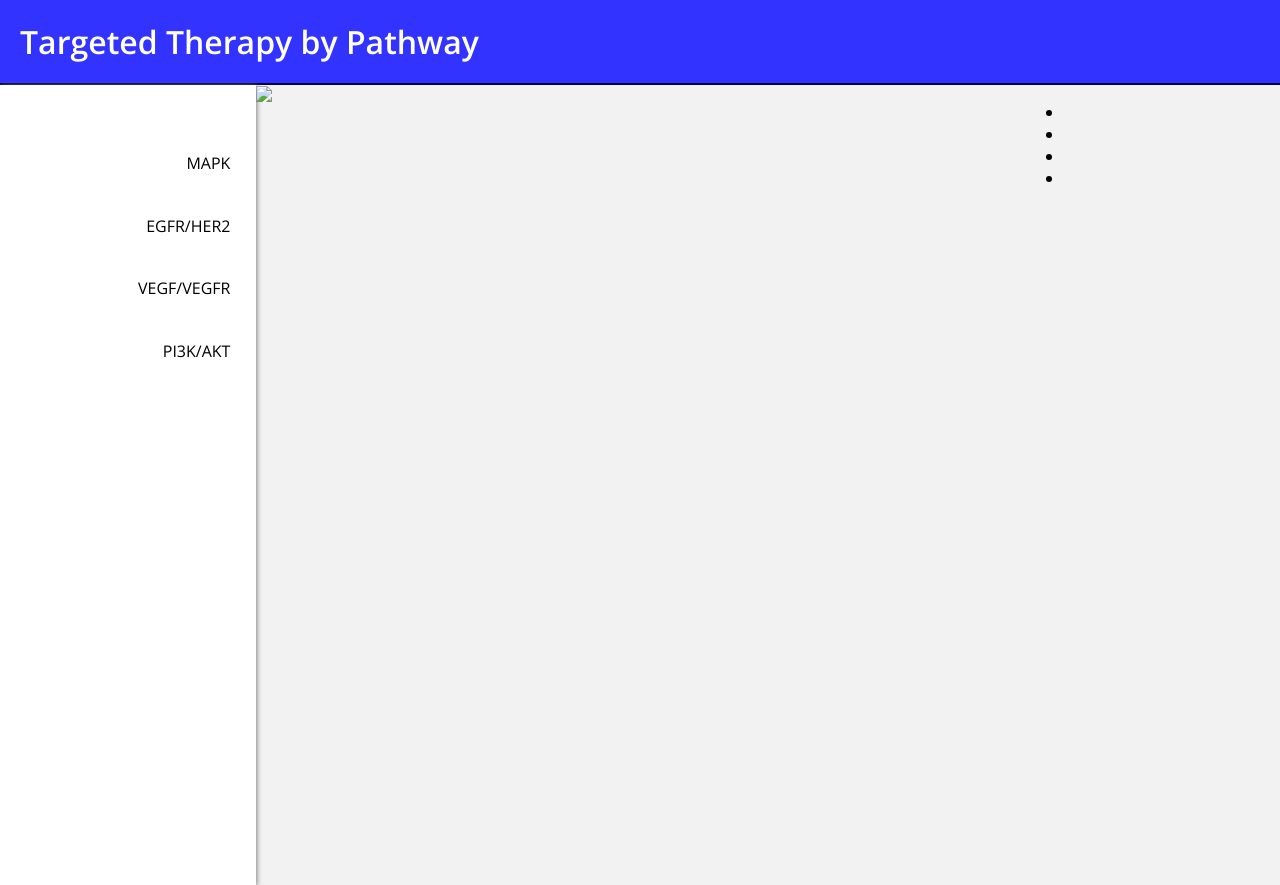
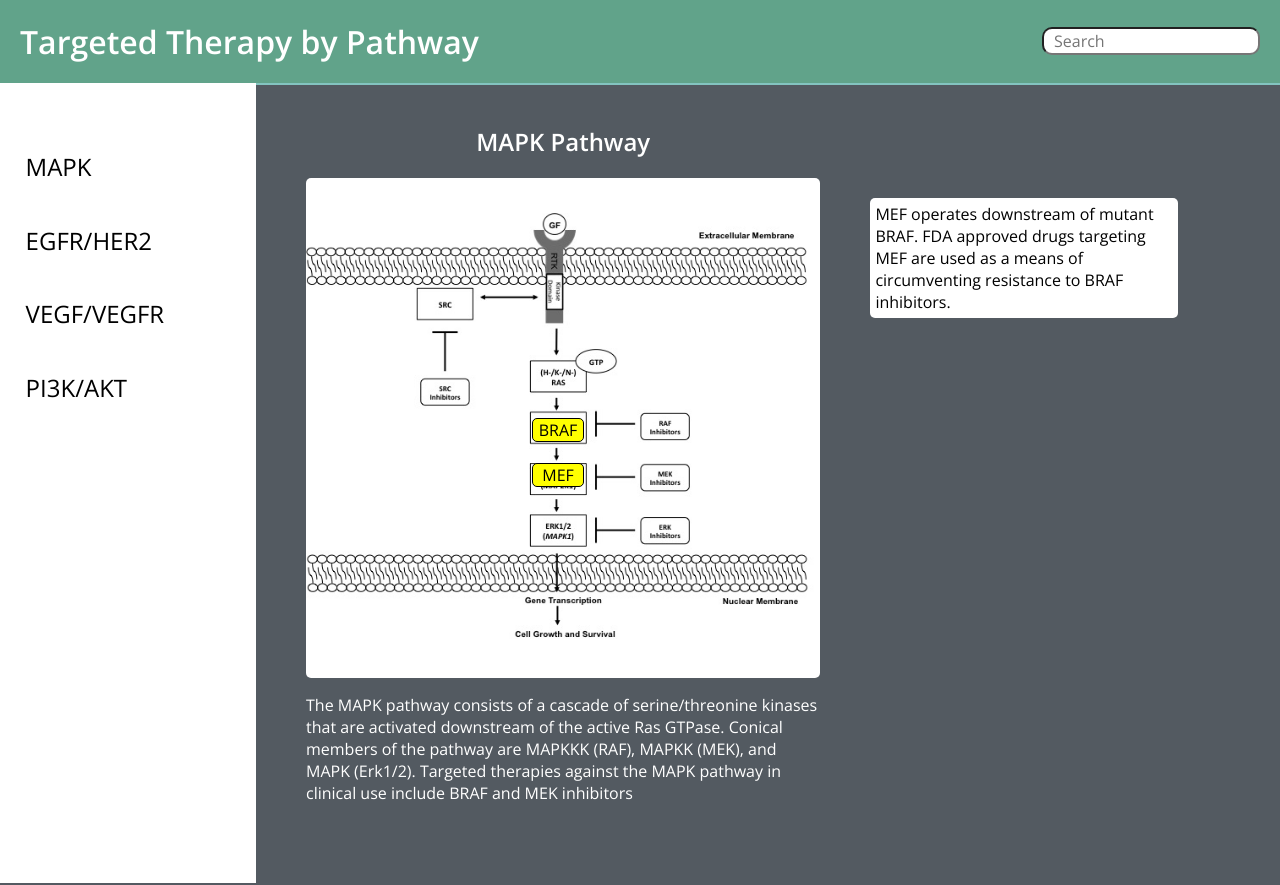
Before and after one commit to iastanley/Final-Project, a plain HTML site: page html/index.html in a window 1280 px wide. Drawn offline with nearby package versions, Linux system fonts and the light colour scheme.

Commit message:
more edits

```diff
--- a/css/index.css
+++ b/css/index.css
@@ -1,4 +1,6 @@
 @import url(https://fonts.googleapis.com/css?family=Open+Sans:400,300,600);
+
+/**********BODY STYLING***************/
 
 body * {
 	box-sizing: border-box;
@@ -6,49 +8,151 @@ body * {
 }
 
 body {
-	background-color: #f2f2f2;
+	background-color: #535a61;
 }
 
+.clearfix:after {
+     content: ".";
+     display: block;
+     clear: both;
+     visibility: hidden;
+     line-height: 0;
+     height: 0;
+}
+
+
+/*****************HEADER****************/
+
+
 header h1 {
-	margin: 0%;
+	display: inline-block;
+	margin: 0;
+	width: 50%;
 }
 
 header {
 	color: #ffffff;
-	background-color: #3333ff;
-	border-bottom: 2px solid #00004d;
+	background-color: #61a38a;
 	padding: 20px 20px;
 }
+
+form {
+	float: right;
+	margin-top: 7px;
+}
+
+input {
+	border-radius: 10px;
+	padding-left: 10px;
+}
+
+/******************NAV********************/
 
 nav {
 	float: left;
 	width: 20%;
 	height: 100vh;
 	background-color: #ffffff;
-	box-shadow: 1px 1px 5px gray;
+/*	box-shadow: 1px 1px 5px gray;*/
 }
 
 nav ul {
 	list-style: none;
+	font-size: 1.5em;
 	margin: 0%;
 	padding: 10%;
 }
 
 #pathwayList li {
 	margin: 20% 0%;
-	text-align: right;
+	text-align: left;
+}
+
+/******************MAIN*******************/
+main {
+	margin: 0;
+	float: left;
+	width: 80%;
+	border-top: 2px solid #83c4c0;
+
 }
 
 section {
 	float: left;
 	width: 60%;
+	padding: 20px 50px;
+	color: white;
+}
 
+section h2 {
+	text-align: center;
+}
 
+.background-image {
+	display: block;
+	width: 100%;
+	height: 500px;
+	background-color: white;
+	background-image: url("../images/map-kinase.jpg");
+	background-position: center;
+	background-repeat: no-repeat;
+	background-size: contain;
+	position: relative;
+/*	box-shadow: 1px 1px 5px gray;*/
+	border-radius: 5px;
 }
+
+/******Clickable Proteins*******/
+.proteinTarget {
+	display: block;
+	margin: 0;
+	width: 10%;
+	min-height: 10px;
+	background-color: yellow;
+	text-align: center;
+	border-radius: 5px;
+	position: absolute;
+	border: 1px solid black;
+	color: black;
+}
+
+#BRAF {
+	top: 48%;
+	left: 44%;
+}
+
+#MEF {
+	top: 57%;
+	left: 44%;
+}
+
+/******************FIGURE CAPTION**************/
 
 figcaption {
 	float: left;
-	width: 20%;
+	width: 30%;
+	padding: 0;
+	margin: 11% 0%;
+}
+
+figcaption p {
+	display: none;
+	background-color: white;
+/*	box-shadow: 1px 1px 5px gray;*/
+	margin: 0;
+	padding: 5px;
+	border-radius: 5px;
+}
 
 
+
+/****************FOOTER*************/
+footer {
+	clear: both;
 }
+
+
+/************FOR JAVASCRIPT******************/
+p.displayswitch {
+	display: block;
+}
--- a/html/index.html
+++ b/html/index.html
@@ -6,34 +6,37 @@
 	<link rel="stylesheet" type="text/css" href="../css/index.css">
 </head>
 <body>
+
 	<header>
 		<h1>Targeted Therapy by Pathway</h1>
-<!-- 		<div id="search">
-			<form></form>
-		</div> -->
+		<form>
+			<input type="text" name="search" placeholder="Search">
+		</form>
 	</header>
-	<main>
+
 	<nav>
 		<ul id="pathwayList">
 			<li id="mapk" class="pathway">MAPK</li>
 			<li id="egfr" class="pathway">EGFR/HER2</li>
 			<li id="vegf" class="pathway">VEGF/VEGFR</li>
 			<li id="mtor" class="pathway">PI3K/AKT</li>
+		</ul>
 	</nav>
-		</section>
+	<main >
 		<section>
-			<img src="../images/MAPK.png"/>
-			<div id="BRAF" class="proteinTarget"></div>
-			<div id="MEF" class="proteinTarget"></div>
+			<h2>MAPK Pathway</h2>
+			<div class="background-image">
+				<p id="BRAF" class="proteinTarget">BRAF</p>
+				<p id="MEF" class="proteinTarget">MEF</p>
+			</div>
+
+			<p>The MAPK pathway consists of a cascade of serine/threonine kinases that are activated downstream of the active Ras GTPase. Conical members of the pathway are MAPKKK (RAF), MAPKK (MEK), and MAPK (Erk1/2). Targeted therapies against the MAPK pathway in clinical use include BRAF and MEK inhibitors</p>
 		</section>
 		<figcaption>
-			<ul id="inhibitorList">
-			<!--list item content to be added dynamically using javascript-->
-				<li id="drug1" class="drugList"></li>
-				<li id="drug2" class="drugList"></li>
-				<li id="drug3" class="drugList"></li>
-				<li id="drug4" class="drugList"></li>
-			</ul>
+			<!--page starts with no displayswitch class. Added with javascript-->
+			<p id="braf-p" >BRAF is mutated in 90% of melanomas. Several BRAF inhibitors have been approved by the FDA.</p>
+			<p id="mef-p" class="displayswitch">MEF operates downstream of mutant BRAF. FDA approved drugs targeting MEF are used as a means of circumventing resistance to BRAF inhibitors.</p>
+
 		</figcaption>
 	</main>
 	<footer>
```
Also changed, not shown: images/EGFR.jpg (added), images/PI3K-AKT.jpg (added), images/map-kinase.jpg (added). Lines whose indentation alone changed are shown as unchanged.
